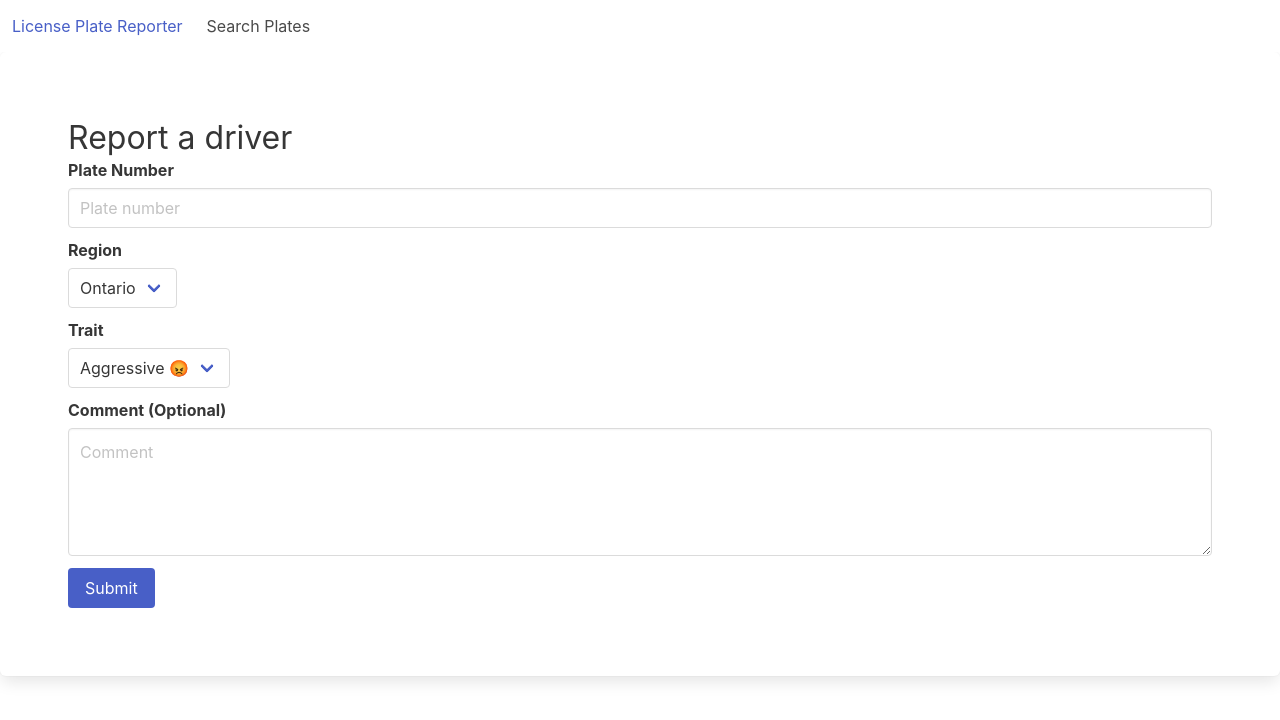
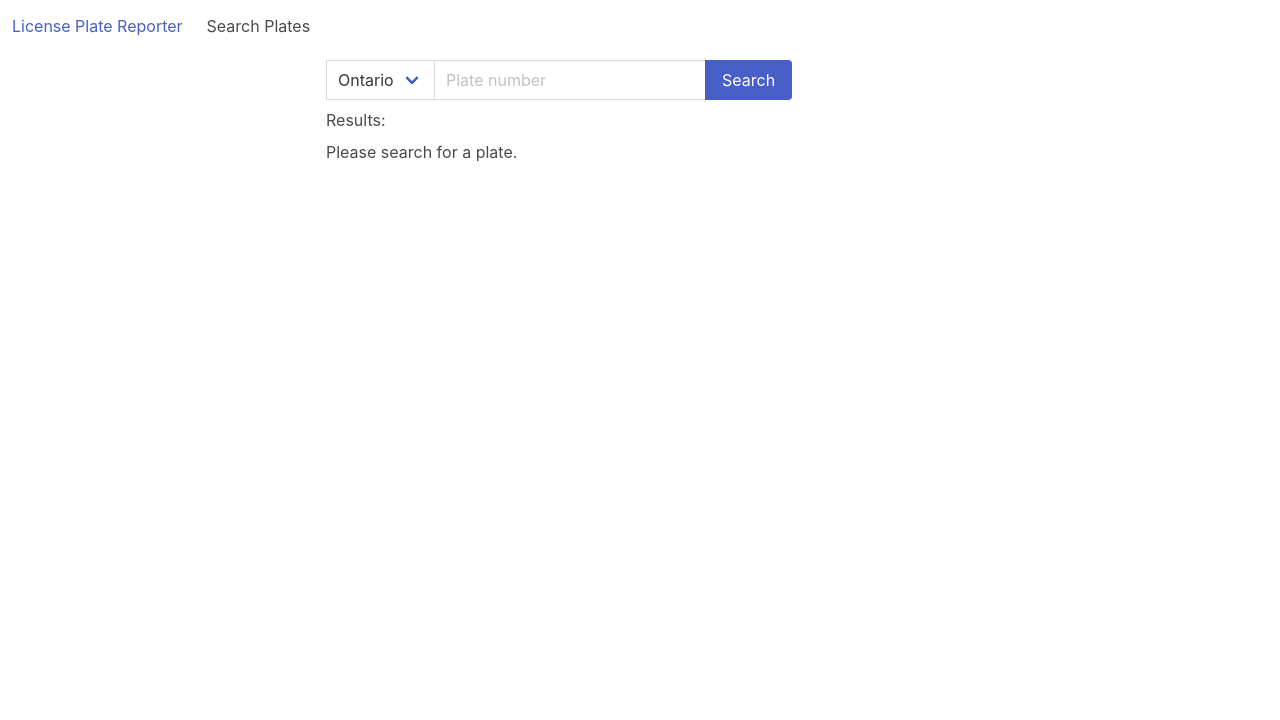
Before and after one commit to icappel/license-plates, a React (Create React App) app: page /search in a window 1280 px wide. Shown: the top 720 px of the page. Built offline with nearby package versions, Linux system fonts and the light colour scheme.

Commit message:
Add search functionality

```diff
--- a/package.json
+++ b/package.json
@@ -12,6 +12,7 @@
     "@types/react-dom": "^17.0.3",
     "react": "^17.0.1",
     "react-dom": "^17.0.1",
+    "react-router": "^5.2.0",
     "react-router-dom": "^5.2.0",
     "react-scripts": "^4.0.3",
     "typescript": "^4.2.3",
@@ -42,6 +43,7 @@
     ]
   },
   "devDependencies": {
+    "@types/react-router-dom": "^5.1.7",
     "bulma": "^0.9.2",
     "node-sass": "^5.0.0"
   }
--- a/src/App.js
+++ b/src/App.js
@@ -1,10 +1,17 @@
+import NavBar from 'NavBar';
 import './App.scss'
 import HomeScreen from './HomeScreen'
+import { Switch, Route } from 'react-router-dom'
+import SearchScreen from 'SearchScreen';
 
 function App() {
   return (
     <div className="App">
-      <HomeScreen />
+      <NavBar />
+      <Switch>
+        <Route path="/" exact><HomeScreen /></Route>
+        <Route path="/search"><SearchScreen /></Route>
+      </Switch>
     </div>
   );
 }
--- a/src/HomeScreen/index.tsx
+++ b/src/HomeScreen/index.tsx
@@ -1,11 +1,9 @@
 import React from "react";
 import HomeReporter from "../HomeReporter";
-import NavBar from "../NavBar";
 
 function HomeScreen() {
     return (
         <React.Fragment>
-            <NavBar />
             <HomeReporter />
         </React.Fragment>
     )
--- a/src/NavBar/index.tsx
+++ b/src/NavBar/index.tsx
@@ -1,20 +1,11 @@
+import { Link } from 'react-router-dom'
 
 function NavBar() {
     return (
         <nav className="navbar" role="navigation" aria-label="main navigation">
             <div className="navbar-brand">
-                <a className="navbar-item" href="/">
-                    License Plate Reporter
-                </a>
-                <a className="navbar-item" href="/search">
-                        Search Plates
-                </a>
-            </div>
-
-            <div id="navbarBasicExample" className="navbar-menu">
-                <div className="navbar-start">
-
-                </div>
+                <Link to="/" className="navbar-item">License Plate Reporter</Link>
+                <Link to="/search" className="navbar-item">Search Plates</Link>
             </div>
         </nav>
     )
--- /dev/null
+++ b/src/PlateSearch/index.tsx
@@ -0,0 +1,50 @@
+import { REGIONS } from "../domain"
+import { MAX_LICENSE_PLATE_LENGTH } from "config"
+
+export interface IPlateSearchProps {
+    onSearch: () => any,
+    region: string,
+    setRegion: (newRegion: string) => any,
+    plate: string,
+    setPlate: (newPlate: string) => any
+}
+
+const PlateSearch = (props: IPlateSearchProps) => {
+
+    return (
+        <form onSubmit={(e) => {e.preventDefault(); props.onSearch()}}>
+            <div className="field has-addons">
+                <label className="label is-sr-only" htmlFor="region-input">Region</label>
+                <div className="control">
+                    <div className="select">
+                        <select id="region-input" value={props.region} onChange={event => props.setRegion(event.target.value)} >
+                            {REGIONS.map((region: string) => <option key={region}>{region}</option>)}
+                        </select>
+                    </div>
+                </div>
+            {/* </div>
+            <div className="field"> */}
+                <label className="label is-sr-only" htmlFor="plate-input">Plate Number</label>
+                <div className="control">
+                    <input
+                        className="input"
+                        id="plate-input"
+                        placeholder="Plate number"
+                        required
+                        maxLength={MAX_LICENSE_PLATE_LENGTH}
+                        onChange={(event => props.setPlate(event.target.value))}
+                        value={props.plate}
+                    />
+                </div>
+            {/* </div>
+            <div className="field"> */}
+                <div className="control">
+                    <button type="submit" className="button is-link">Search</button>
+                </div>
+            </div>
+        </form>
+    )
+
+}
+
+export default PlateSearch
--- /dev/null
+++ b/src/Report/index.tsx
@@ -0,0 +1,35 @@
+export interface ReportProps {
+    date: Date
+    trait: string
+    note?: string
+}
+
+function Report(props: ReportProps) {
+    // Note: React auto-escapes rendered strings, that's why I'm not manually sanitizing them.
+    return (
+        <div className="card">
+            <header className="card-header">
+                <p className="card-header-title">
+                    Report from:{" "}
+                    <time dateTime={props.date.toISOString()}>{props.date.toDateString()}</time>
+                </p>
+            </header>
+            <div className="card-content">
+                <div className="content">
+                    <p>
+                        This driver was reported as being {props.trait}.
+                    </p>
+                    {
+                        props.note &&
+                        <p>
+                            The reporter also left the following comment: "{props.note}""
+                        </p>
+                    }
+
+                </div>
+            </div>
+        </div>
+    )
+}
+
+export default Report
--- /dev/null
+++ b/src/ReportList/index.tsx
@@ -0,0 +1,34 @@
+import { IReport } from "actions"
+import Report from "Report"
+
+export interface ReportListProps {
+    reports: Array<IReport>,
+    emptyMessage: string,
+    remaining?: boolean,
+    onRequestRemaining?: () => void
+}
+
+function ReportList(props: ReportListProps) {
+
+    return (
+        <section>
+            {props.reports.length ?
+                props.reports.map(report => <Report key={report.reportId} date={report.date} trait={report.trait} note={report.note} />)
+                :
+                <div>{props.emptyMessage}</div>
+            }
+            {
+                props.remaining &&
+                <div className="level">
+                    <div className="level-item has-text-centered">
+                        <div>
+                            <button onClick={props.onRequestRemaining}>See more</button>
+                        </div>
+                    </div>
+                </div>
+            }
+        </section>
+    )
+}
+
+export default ReportList
--- /dev/null
+++ b/src/SearchScreen/index.tsx
@@ -0,0 +1,53 @@
+import { searchPlate } from "actions"
+import PlateSearch from "PlateSearch"
+import { useState } from "react"
+import ReportList from "ReportList"
+
+function SearchScreen() {
+    const [region, setRegion] = useState("Ontario")
+    const [plate, setPlate] = useState("")
+    const [reports, setReports] = useState([])
+    const [searchedYet, setSearchedYet] = useState(false)
+
+    const onSearch = async () => {
+        searchPlate(plate, region)
+            .then((response: any) => {
+                if (response.code === 200) {
+                    setReports(response.reports)
+                } else {
+                    setReports([])
+                }
+                setSearchedYet(true)
+            })
+            .catch((reason => {
+                console.error(reason.message)
+                setReports([])
+                setSearchedYet(true)
+            }))
+    }
+
+    return (
+        <div className="columns is-centered">
+            <div className="column is-half">
+                <div className="my-2">
+                    <PlateSearch
+                        onSearch={onSearch}
+                        plate={plate}
+                        setPlate={setPlate}
+                        region={region}
+                        setRegion={setRegion}
+                    />
+                </div>
+                <div className="my-2">
+                    Results:
+                </div>
+                <ReportList
+                    reports={reports}
+                    emptyMessage={searchedYet ? "Sorry, no results found." : "Please search for a plate."}
+                />
+            </div>
+        </div>
+    )
+}
+
+export default SearchScreen
--- a/src/actions.ts
+++ b/src/actions.ts
@@ -38,6 +38,65 @@ export const sendLicensePlateReport = async (plate: string, region: string, trai
     })
 }
 
-export const searchPlate = async (plate: string, region: string) => {
+export interface IReport {
+    date: Date,
+    trait: string,
+    note?: string,
+    reportId: string
+}
 
+// Replace this with a generator?
+export const searchPlate = async (plate: string, region: string, lastEvaluatedKey?: string) => {
+    // item: {
+    //     'region': region,
+    //     'plate': plate,
+    //     'reportId': item['reportId']['S'],
+    //     'datetimeISO': item['dateTime']['S'],
+    //     'trait': item['trait']['S'],
+    //     'note': item['note']['S']
+    // }
+    if (lastEvaluatedKey) {
+        console.error("Note: lastEvaluatedKey is not yet supported.")
+    }
+
+    interface IResponseReport {
+        region: string,
+        plate: string
+        reportId: string,
+        datetimeISO: string,
+        trait: string,
+        note: string
+    }
+
+    return new Promise((resolve, reject) => {
+        fetch(BACKEND_URL + "/searchPlate?region=" + encodeURIComponent(region) + "&plate=" + encodeURIComponent(plate), {
+            method: "GET",
+            mode: "cors"
+        })
+        .then(response => {
+            response.json().then(body => {
+                if (response.ok) {
+                    resolve({
+                        code: response.status,
+                        reports: body.reports.map((report: IResponseReport) => {
+                            return {
+                                date: new Date(report.datetimeISO),
+                                trait: report.trait,
+                                note: report.note,
+                                reportId: report.reportId
+                            }
+                        }),
+                        numReportsBatch: body.numReportsBatch,
+                        moreResultsAvailable: body.moreResultsAvailable,
+                        lastEvaluatedKey: body.moreResultsAvailable ? body.lastEvaluatedKey : ""
+                    })
+                } else {
+                    reject({clientFail: false, code: response.status, message: body.error})
+                }
+            })
+        })
+        .catch((reason) => {
+            reject({clientFail: true, code: 0, message: "Something went wrong: " + reason})
+        })
+    })
 }
```
Also changed, not shown: 1 other file (tests, documents, lock files or other folders).
